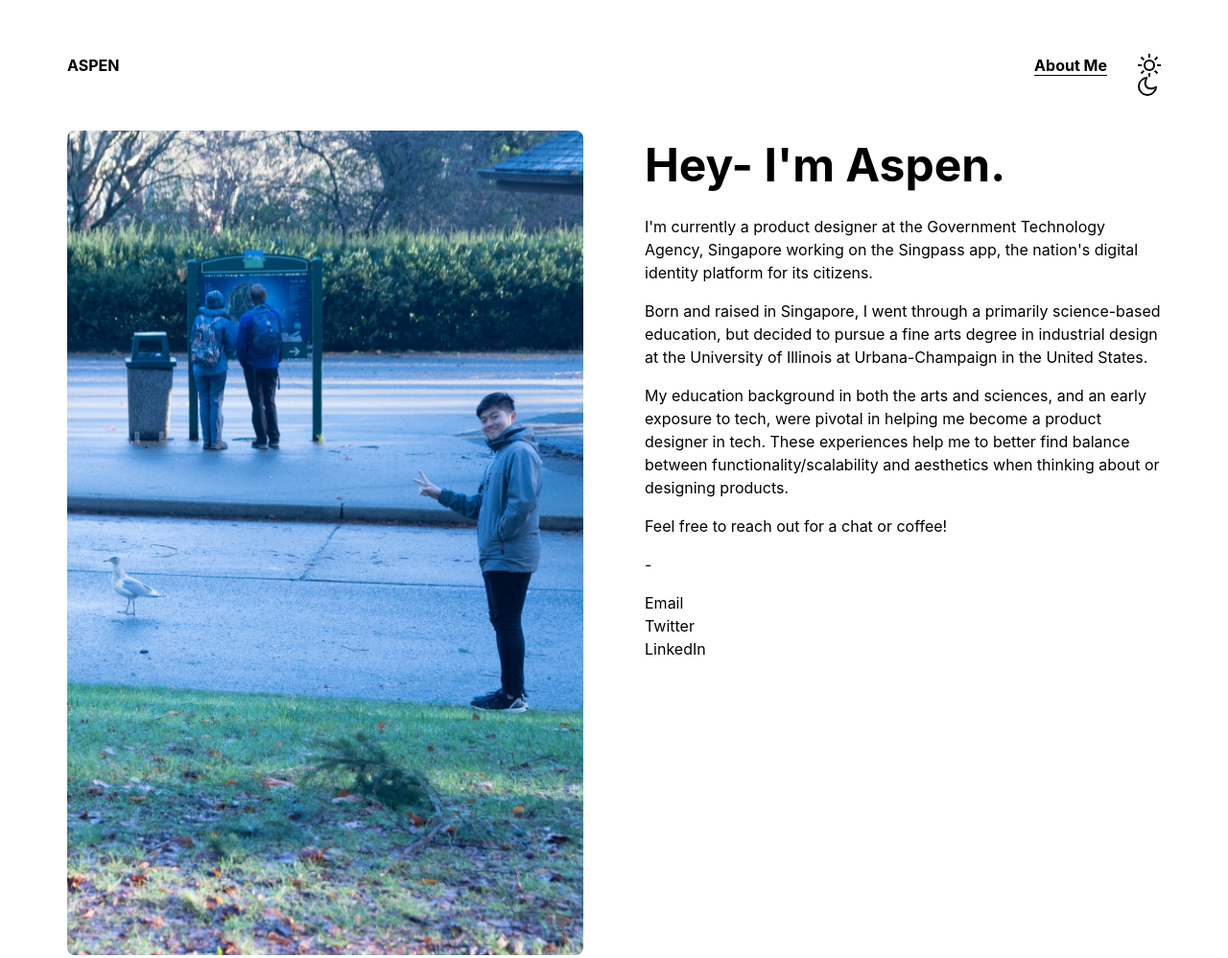
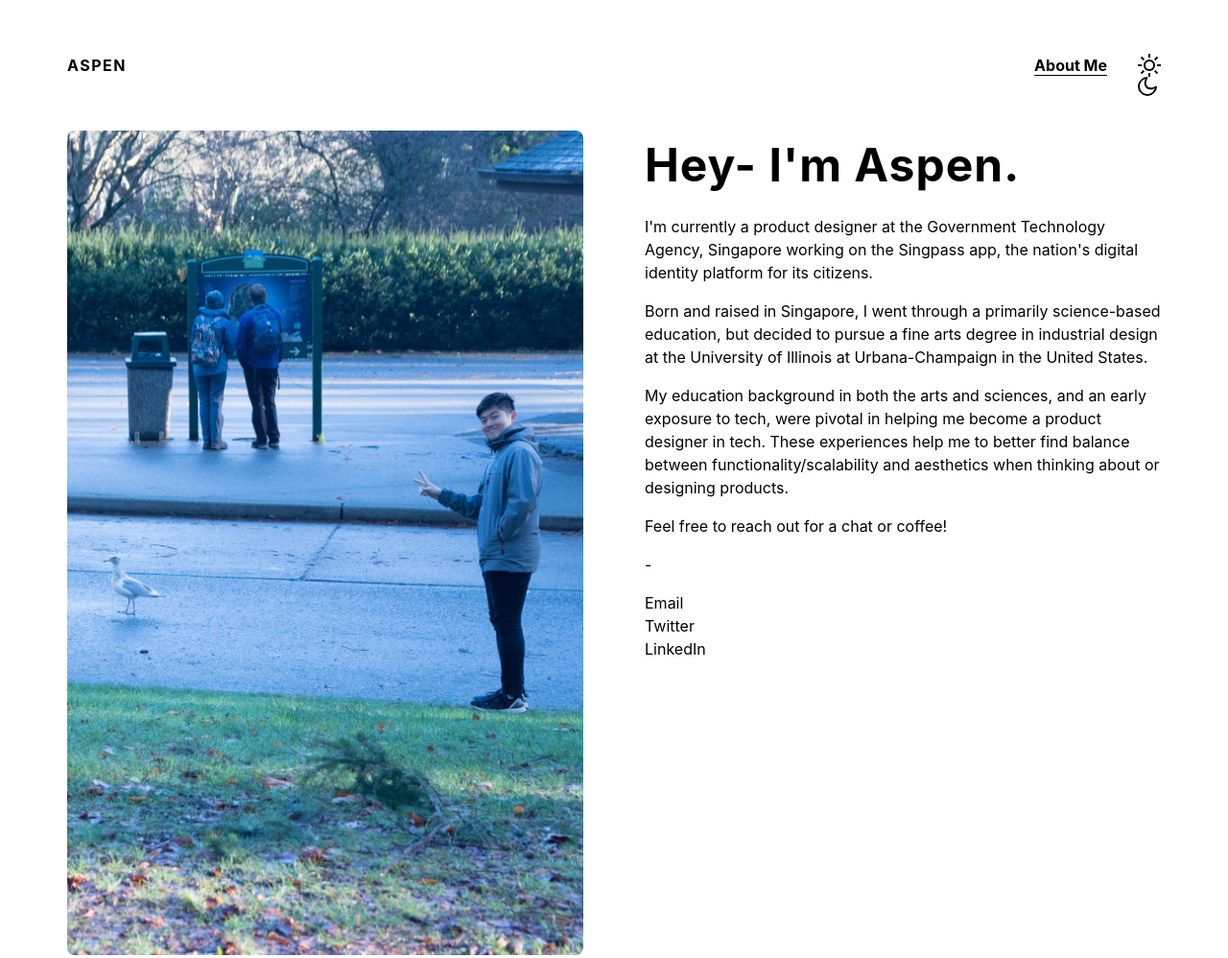
Before and after one commit to aspentng/aspen-portfolio-2021, a Gatsby site: page /about in a window 1280 px wide. Shown: the top 998 px of the page at 96% size. Built offline with nearby package versions, Linux system fonts and the light colour scheme; Gatsby itself is replaced by a stand-in of ours.

Commit message:
increase letter spacing for site header and headline

```diff
--- a/src/styles/global.scss
+++ b/src/styles/global.scss
@@ -116,6 +116,7 @@ a {
   text-decoration: none;
   font-weight: 700;
   text-transform: uppercase;
+  letter-spacing: 1.5px;
 }
 .hero-header {
   padding: 0 0 40px;
@@ -124,6 +125,7 @@ a {
   font-size: 3rem;
   font-weight: 700;
   margin-bottom: 1rem;
+  letter-spacing: 1px;
 }
 // .button {
 //   padding: 16px 24px;
```
